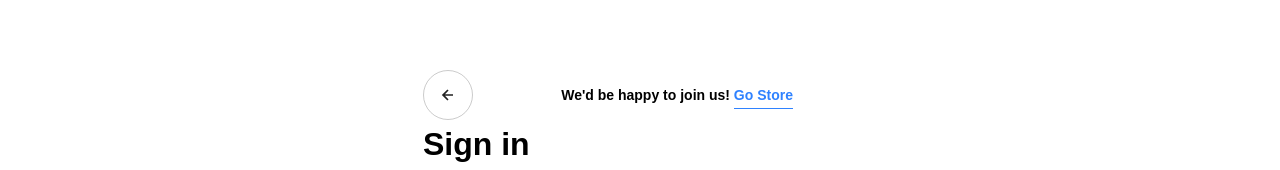
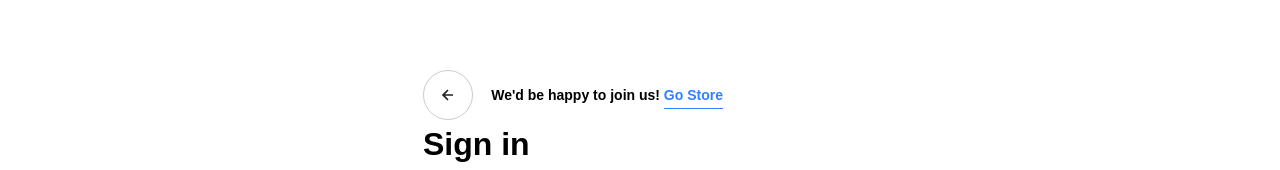
Before and after one commit to TomaszSarmata/shop-pay, a Next.js app: page /signin in a window 1280 px wide. Shown: the part 136-306 px from the top of the page. Built offline with nearby package versions, Linux system fonts and the light colour scheme; no server answers.

Commit message:
amended width of the login_header and commented out margin for the span

```diff
--- a/styles/signin.module.scss
+++ b/styles/signin.module.scss
@@ -14,11 +14,10 @@
     display: flex;
     align-items: center;
     justify-content: space-between;
-    max-width: 370px;
+    max-width: 300px;
     .back_svg {
       width: 50px;
       height: 50px;
-
       border: 1px solid #66666657;
       border-radius: 50%;
       display: grid;
@@ -39,7 +38,7 @@
       }
     }
     span {
-      margin-left: 8px;
+      //   margin-left: 8px;
       font-weight: 600;
       font-size: 14px;
       a {
```
